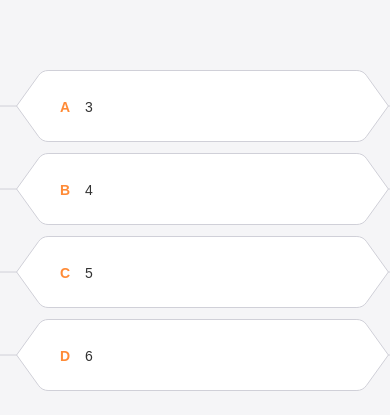
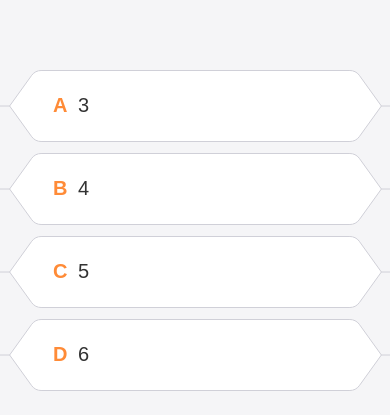
Before and after one commit to marynag/quizz-game, a Next.js app: page / in a window 390 px wide. Both pictures are taken after a click on the button "Start". Shown: the part 426-841 px from the top of the page. Built offline with nearby package versions, Linux system fonts and the light colour scheme.

Commit message:
set the options width responsible

```diff
--- a/src/app/page.module.css
+++ b/src/app/page.module.css
@@ -158,12 +158,6 @@ a.secondary {
   }
 }
 
-@media (prefers-color-scheme: dark) {
-  .logo {
-    filter: invert();
-  }
-}
-
 .gameWrapper {
   display: flex;
   height: 100%;
--- a/src/app/page.tsx
+++ b/src/app/page.tsx
@@ -13,14 +13,14 @@ export default function Home() {
   const { gameState } = useGame();
 
   const isMobileCurrent =
-    typeof window !== "undefined" && window.innerWidth < 768;
+    typeof window !== "undefined" && window.innerWidth < 1024;
 
   const [isMobile, setIsMobile] = useState(isMobileCurrent);
   const [isPrizeListVisible, setIsPrizeListVisible] = useState(!isMobile);
 
   useEffect(() => {
     const handleResize = () => {
-      const isMobileNow = window.innerWidth < 768;
+      const isMobileNow = window.innerWidth < 1024;
       setIsMobile(isMobileNow);
       setIsPrizeListVisible(!isMobileNow);
     };
--- a/src/components/BurgerMenu/BurgerMenu.module.css
+++ b/src/components/BurgerMenu/BurgerMenu.module.css
@@ -3,9 +3,10 @@
   position: fixed;
   top: 16px;
   right: 16px;
+  z-index: 1000;
 }
 
-@media (max-width: 768px) {
+@media (max-width: 1024px) {
   .desktopHidden {
     display: block;
   }
--- a/src/components/OptionTemplate/OptionTemplate.tsx
+++ b/src/components/OptionTemplate/OptionTemplate.tsx
@@ -29,14 +29,13 @@ export const OptionTemplate = ({
   const isAnswerRevealed = gameState.isAnswerRevealed;
 
   useEffect(() => {
-    const checkIfMobile = () => {
-      setIsMobile(window.innerWidth <= 768);
+    const handleResize = () => {
+      const isMobileNow = window.innerWidth < 768;
+      setIsMobile(isMobileNow);
     };
 
-    checkIfMobile();
-    window.addEventListener("resize", checkIfMobile);
-
-    return () => window.removeEventListener("resize", checkIfMobile);
+    window.addEventListener("resize", handleResize);
+    return () => window.removeEventListener("resize", handleResize);
   }, []);
 
   const letter = String.fromCharCode(64 + number);
@@ -61,7 +60,7 @@ export const OptionTemplate = ({
       disabled={disabled}
     >
       <svg
-        width="405"
+        width={isMobile ? "100%" : "405"}
         height="72"
         viewBox="0 0 405 72"
         fill="none"
--- a/src/components/QuestionCard/QuestionCard.module.css
+++ b/src/components/QuestionCard/QuestionCard.module.css
@@ -6,6 +6,7 @@
   display: flex;
   flex-direction: column;
   justify-content: space-between;
+  gap: 32px;
 }
 
 .questionHeader {
@@ -23,7 +24,7 @@
   flex-wrap: wrap;
 }
 
-@media (max-width: 768px) {
+@media (max-width: 1024px) {
   .questionBg {
     padding: 0px 0px 24px 0px;
   }
@@ -41,9 +42,9 @@
   .answersBox {
     width: 100%;
     display: flex;
-    flex-direction: column;
     justify-content: center;
     align-items: center;
+    flex-wrap: wrap;
     gap: 8px;
   }
 }
--- a/src/components/QuestionCard/QuestionCard.tsx
+++ b/src/components/QuestionCard/QuestionCard.tsx
@@ -23,7 +23,6 @@ export const QuestionCard = ({
   return (
     <div className={styles.questionBg}>
       <h2 className={styles.questionHeader}> {question.question}</h2>
-      <div className="grid grid-cols-1 md:grid-cols-2 gap-4 mb-8"></div>
       <div className={styles.answersBox}>
         {question.options.map((option, index) => (
           <OptionTemplate
```
